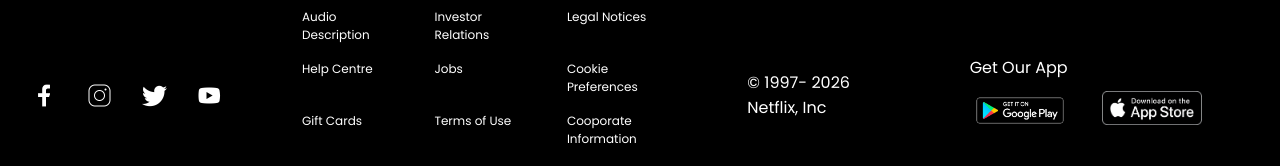
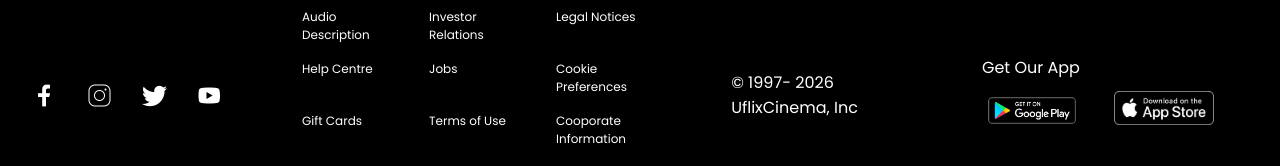
Before and after one commit to Danwasty/Netflix-clone, a React (Vite) app: page / in a window 1280 px wide. Shown: the part 1111-1277 px from the top of the page. Built offline with nearby package versions, Linux system fonts and the light colour scheme; no server answers; sample sign-in values are in the browser's storage; the HTML template or start-up script is replaced by a standard one.

Commit message:
Update copyright information from Netflix to UflixCinema

```diff
--- a/src/components/Footer/Footer.jsx
+++ b/src/components/Footer/Footer.jsx
@@ -37,7 +37,7 @@
         <li>Privacy</li>
         <li>Contact Us</li>
       </ul>
-      <div className="copyright-info">&copy; 1997- {year} Netflix, Inc</div>
+      <div className="copyright-info">&copy; 1997- {year} UflixCinema, Inc</div>
       <div className="store-icons">
         <p>Get Our App</p>
         <ul>
```
